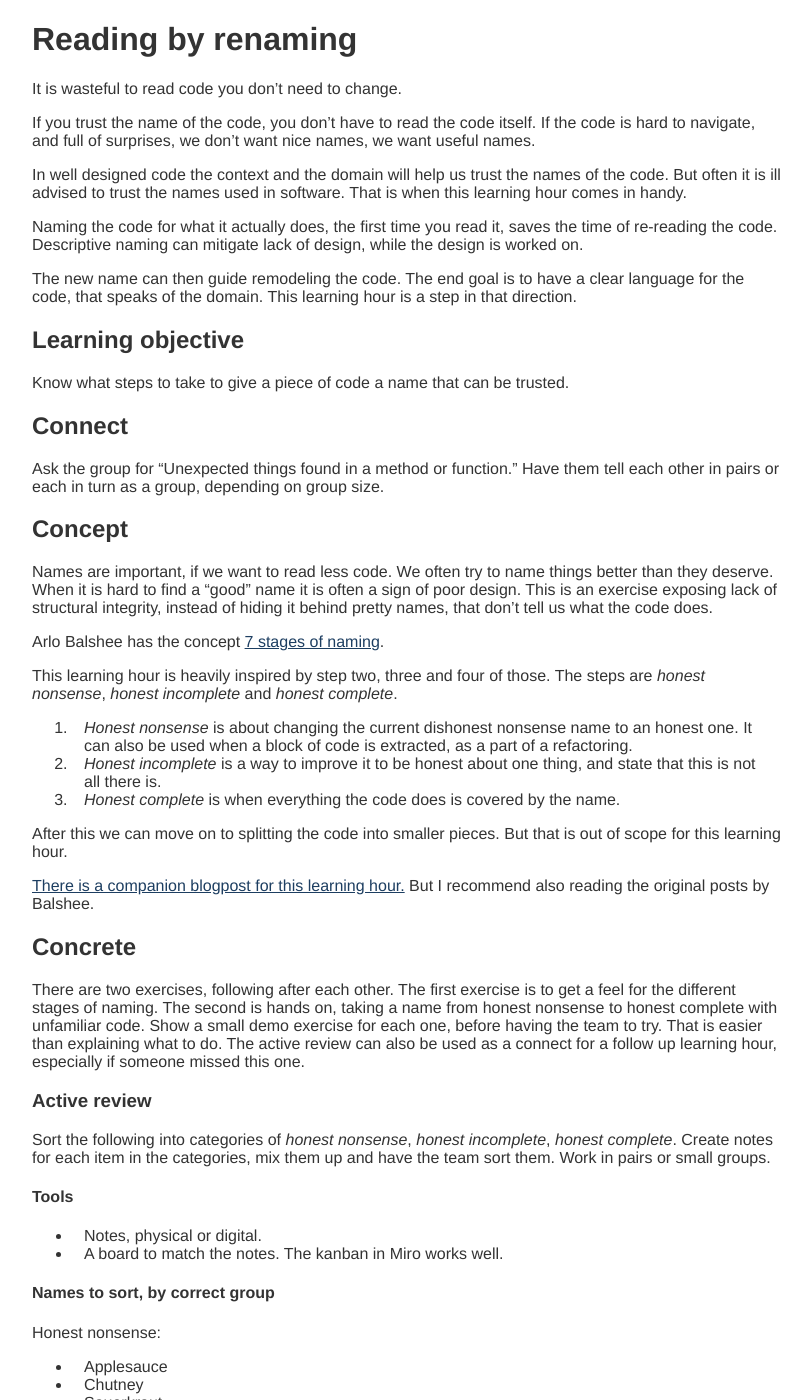
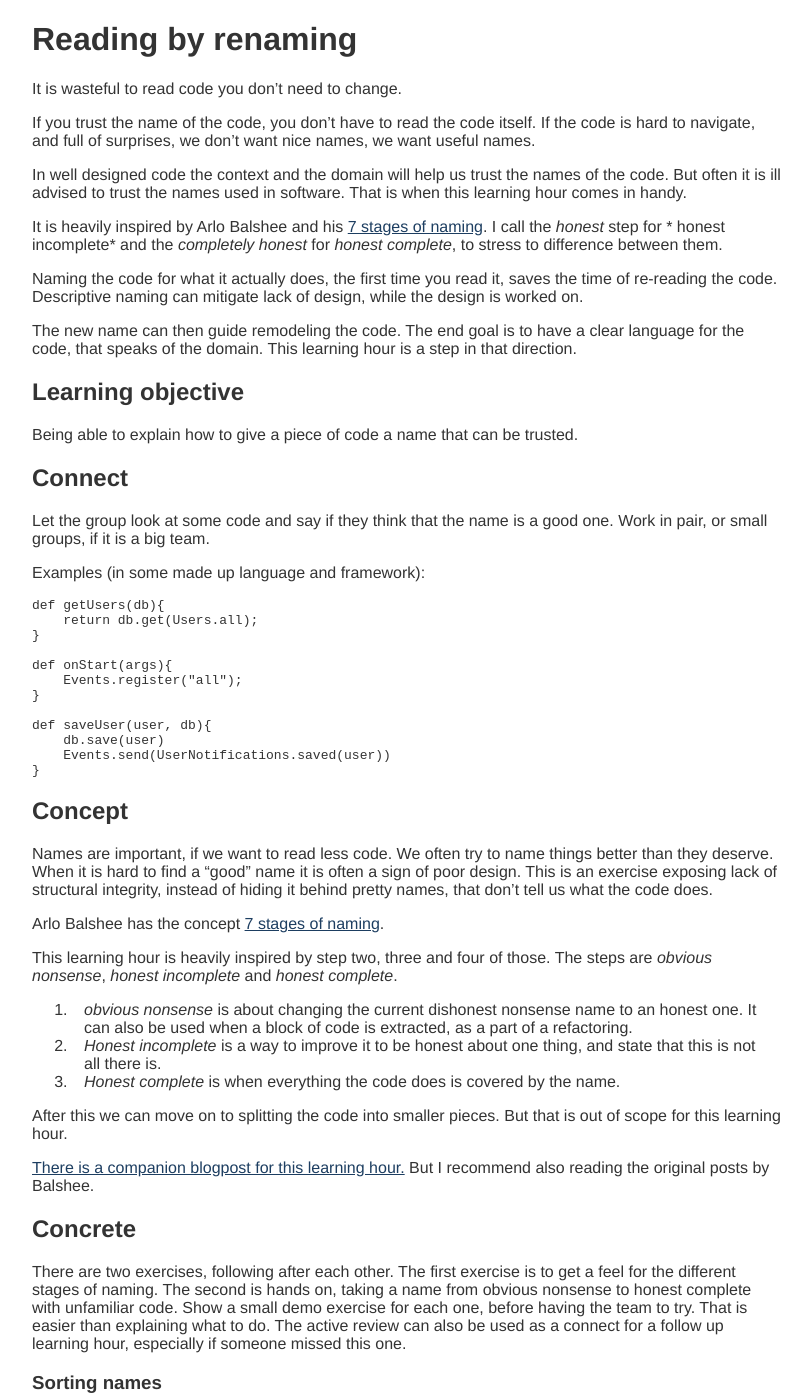
Before and after one commit to sammancoaching/website, a Jekyll site: the page built from _learning_hours/testable_design/naming.md, in a window 1280 px wide and 1400 px high. Shown: the whole window, without its empty margins (233-1044 px from the left). Built offline with Jekyll 4.4.1, drawn with Linux system fonts in a browser that asks for light colours; some of the changed text lies outside the part shown.

Commit message:
Updating after review. wip

```diff
--- a/_learning_hours/testable_design/naming.md
+++ b/_learning_hours/testable_design/naming.md
@@ -20,6 +20,9 @@ In well designed code the context and the domain will help us trust the names of
 But often it is ill advised to trust the names used in software.
 That is when this learning hour comes in handy.
 
+It is heavily inspired by Arlo Balshee and his [7 stages of naming]( https://www.digdeeproots.com/articles/c/series/).
+I call the *honest* step for * honest incomplete* and the *completely honest* for *honest complete*,
+to stress to difference between them.
 
 Naming the code for what it actually does,
 the first time you read it,
@@ -29,16 +32,31 @@ while the design is worked on.
 
 
 The new name can then guide remodeling the code.
-The end goal is to have a clear language for the code, that speaks of the domain.
+The end goal is to have a clear language for the code,
+that speaks of the domain.
 This learning hour is a step in that direction.
 
 ## Learning objective
-Know what steps to take to give a piece of code a name that can be trusted.
+Being able to explain how to give a piece of code a name that can be trusted.
 
 ## Connect
+Let the group look at some code and say if they think that the name is a good one.
+Work in pair, or small groups, if it is a big team.
 
-Ask the group for "Unexpected things found in a method or function."
-Have them tell each other in pairs or each in turn as a group, depending on group size.
+Examples (in some made up language and framework):
+
+    def getUsers(db){
+        return db.get(Users.all);
+    }
+
+    def onStart(args){
+        Events.register("all");
+    }
+
+    def saveUser(user, db){
+        db.save(user)
+        Events.send(UserNotifications.saved(user))
+    }
 
 
 ## Concept
@@ -52,10 +70,10 @@ Arlo Balshee has the concept
 [7 stages of naming]( https://www.digdeeproots.com/articles/c/series/).
 
 This learning hour is heavily inspired by step two, three and four of those.
-The steps are *honest nonsense*, *honest incomplete* and *honest complete*.
+The steps are *obvious nonsense*, *honest incomplete* and *honest complete*.
 
 
-1. *Honest nonsense* is about changing the current dishonest nonsense name to an honest one.
+1. *obvious nonsense* is about changing the current dishonest nonsense name to an honest one.
 It can also be used when a block of code is extracted, as a part of a refactoring.
 2. *Honest incomplete* is a way to improve it to be honest about one thing,
 and state that this is not all there is.
@@ -70,14 +88,14 @@ But I recommend also reading the original posts by Balshee.
 ## Concrete
 There are two exercises, following after each other.
 The first exercise is to get a feel for the different stages of naming.
-The second is hands on, taking a name from honest nonsense to honest complete with unfamiliar code.
+The second is hands on, taking a name from obvious nonsense to honest complete with unfamiliar code.
 Show a small demo exercise for each one, before having the team to try.
 That is easier than explaining what to do.
 The active review can also be used as a connect for a follow up learning hour,
 especially if someone missed this one.
 
-### Active review
-Sort the following into categories of *honest nonsense*, *honest incomplete*, *honest complete*.
+### Sorting names
+Sort the following into categories of *obvious nonsense*, *honest incomplete*, *honest complete*.
 Create notes for each item in the categories, mix them up and have the team sort them.
 Work in pairs or small groups.
 
@@ -86,7 +104,7 @@ Work in pairs or small groups.
 - A board to match the notes. The kanban in Miro works well.
 
 #### Names to sort, by correct group
-Honest nonsense:
+Obvious nonsense:
 - Applesauce
 - Chutney
 - Sauerkraut
@@ -104,7 +122,7 @@ Honest complete:
 - SetGradientUnlessShapeFactoryMissingThenUseDefault
 - FindAllUsersAndEveryMonthBackupAllData
 
-### Try it yourselves
+### Name some code
 Give the team a piece of code with a nonsense name.
 A good starting point is the main body of
 [theatrical players kata]({{ site.baseurl }}{% link _kata_descriptions/theatrical_players.md %}).
@@ -126,5 +144,4 @@ or if remote, without an editor.
 
 
 ## Conclude
-Write down these steps and practice to use them when you get stuck when naming,
-or when figuring out what the code in front of you actually do.
+Pair up and explain how to get to an *honest complete* name and why we want that.
```
Also changed, not shown: other parts of _learning_hours/testable_design/naming.md (+1 -1 lines).
